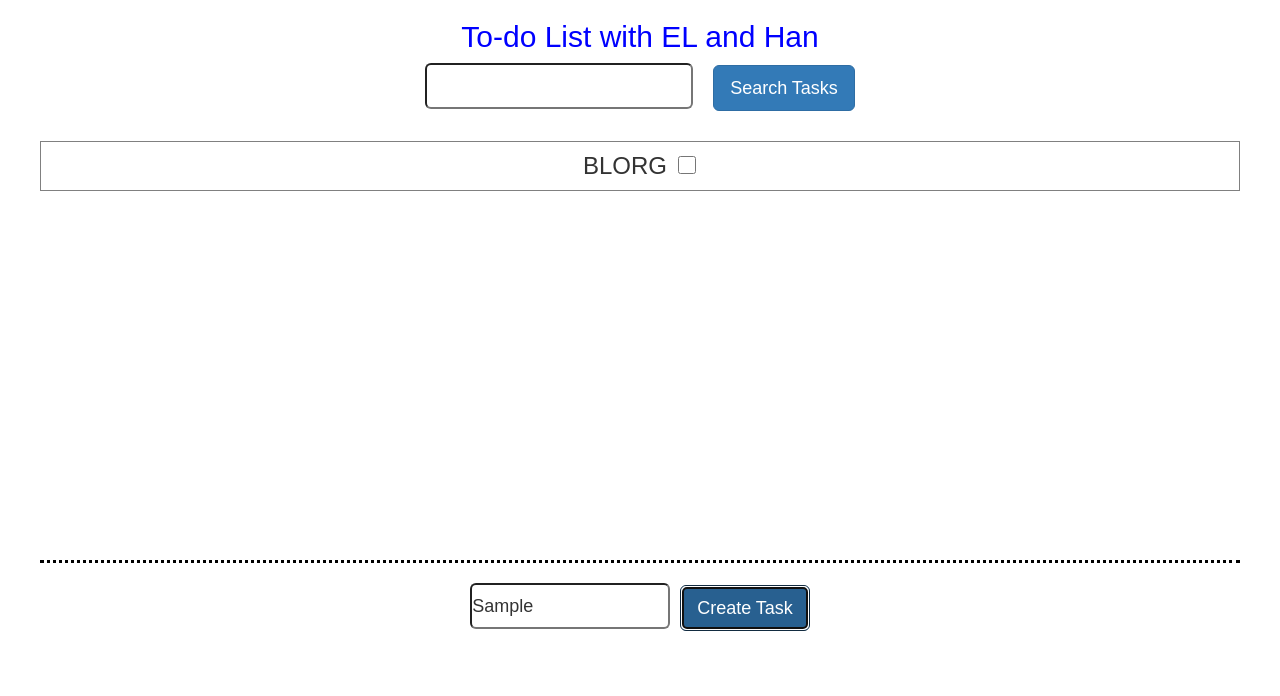
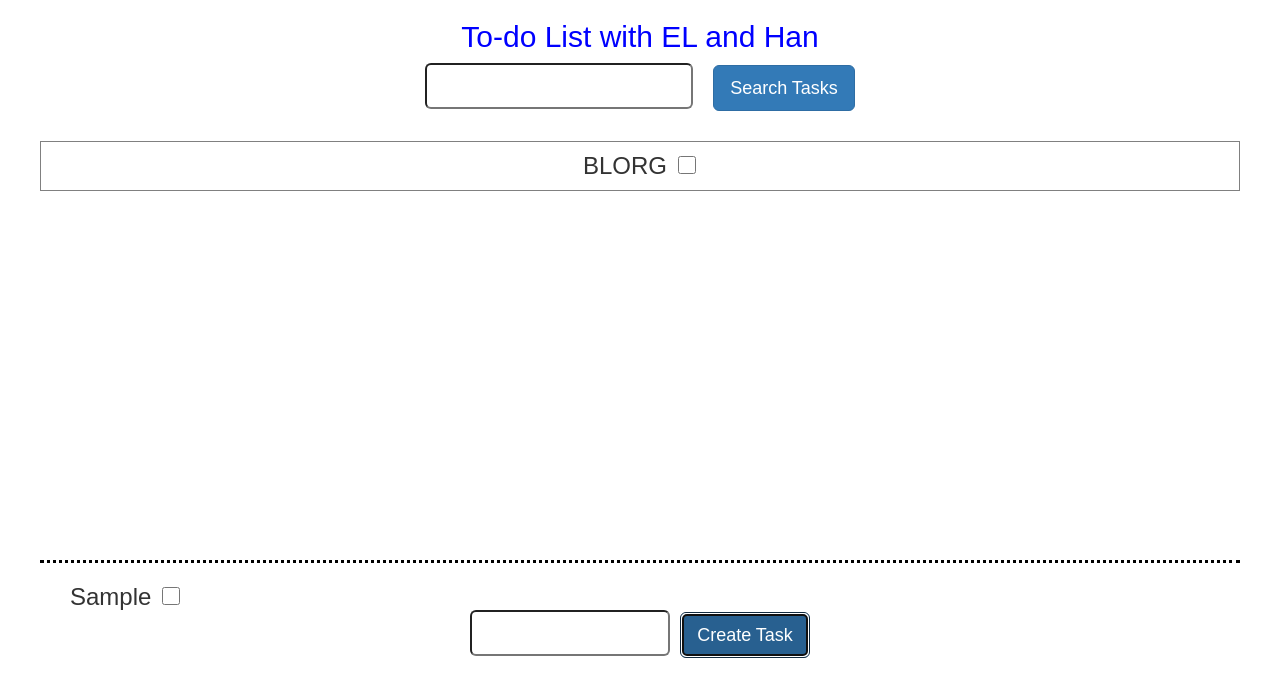
Before and after one commit to eLn86/todolist-practice, a React (Create React App) app in the folder todo-list-group-practice/: page / in a window 1280 px wide. Both pictures are taken after typing "Sample" into the empty fields and a click on the button "Create Task". Shown: the top 696 px of the page. Built offline with nearby package versions, Linux system fonts and the light colour scheme.

Commit message:
Create function completed, have to fix appending, not appending to correct row

```diff
--- a/todo-list-group-practice/src/components/Body/Body.js
+++ b/todo-list-group-practice/src/components/Body/Body.js
@@ -3,7 +3,8 @@ import React, { Component } from 'react';
 // Create Component by EL
 import Create from '../Create/Create';
 // Search Component by Han
-import Search from '../Search/Search.js';
+import Search from '../Search/Search';
+import TaskRow from '../TaskRow/TaskRow';
 
 class Body extends Component {
   constructor(props) {
@@ -13,13 +14,56 @@ class Body extends Component {
       tasks: []
     }
   }
+
+  /*
+   * Function name: createRow
+   * Purpose: To push Object obtained from Create.js, ready to be rendered by createTaskRows function
+   * Dependencies: Create.js
+   * Description: Takes in an object as a parameter and assigns it to a new object which is then pushed to the task array in this.state
+  */
+  createTask = (taskRow) => {
+
+    // New Object creation
+    let newTask = {};
+    newTask.name = taskRow.taskName;
+    newTask.id = taskRow.id;
+
+    // Creating new variable and push taskRow information into it
+    let tasks = this.state.tasks;
+    tasks.push(newTask);
+
+    this.setState({
+      tasks: tasks
+    })
+  }
+
+  /*
+   * Function name: createTaskRows
+   * Purpose: This function is responsible for looping through the tasks array in this.state and pushing them into a new array which is rendered in Body
+   * Dependencies: SearchResults.js
+   * Description: Creating task rows
+  */
+  createTaskRows = () => {
+    var taskRows = [];
+    this.state.tasks.forEach((task, index) => {
+      taskRows.push(<TaskRow taskName={task.name}
+                                   id={task.id}
+                                   key={task.id}/>)
+    })
+    return taskRows;
+  }
+
   render() {
-    var rows = this.state.tasks;
+    var rows = this.createTaskRows();
     return (
       <div className="row">
       <Search/>
-      {rows}
-      <Create />
+
+      <div className="col-md-12 taskRows">
+        {rows}
+      </div>
+
+      <Create createRow={this.createTask}/>
       </div>
     );
   }
--- a/todo-list-group-practice/src/components/Create/Create.js
+++ b/todo-list-group-practice/src/components/Create/Create.js
@@ -2,15 +2,49 @@ import React, { Component } from 'react';
 
 // Import Create CSS
 import './Create.css'
+import uuid from 'uuid';
 
 class Create extends Component {
+  constructor(props) {
+    super(props);
+    this.state = {
+      taskName: "",
+      id: uuid.v4()
+    }
+  }
+
+  onChange = (e) => {
+    var taskName = e.target.value;
+    var taskID = e.target.id;
+    console.log(taskID);
+    this.setState({
+      taskName: taskName,
+      id: taskID
+    })
+  }
+
+  createTaskRow = () => {
+    console.log(this.state);
+    var state = this.state;
+    this.props.createRow(state);
+    this.setState({
+      taskName: "",
+      id: uuid.v4()
+    })
+
+  }
+
   render() {
     return (
       <div className="row createTaskRow">
         <div className="col-md-12">
         <input className="taskName input-lg"
-               type= "text"/>
-          <button className="btn btn-lg btn-primary">Create Task</button>
+               type= "text"
+               value= {this.state.taskName}
+               onChange={this.onChange}
+               id={this.state.id}/>
+          <button className="btn btn-lg btn-primary"
+                  onClick={this.createTaskRow}>Create Task</button>
         </div>
       </div>
     );
--- /dev/null
+++ b/todo-list-group-practice/src/components/TaskRow/TaskRow.js
@@ -0,0 +1,22 @@
+import React, { Component, PropTypes } from 'react';
+
+/**
+ * Task Row
+ */
+export class TaskRow extends Component { // eslint-disable-line react/prefer-stateless-function
+
+
+  render() {
+    return (
+        <div className= "row taskRow">
+          <div className="col-md-12 taskRows">
+            <h3 className="taskName">{this.props.taskName}</h3>
+            <input type="checkbox" className="taskCheckBox"/>
+          </div>
+        </div>
+    );
+  }
+}
+
+
+export default TaskRow;
```
